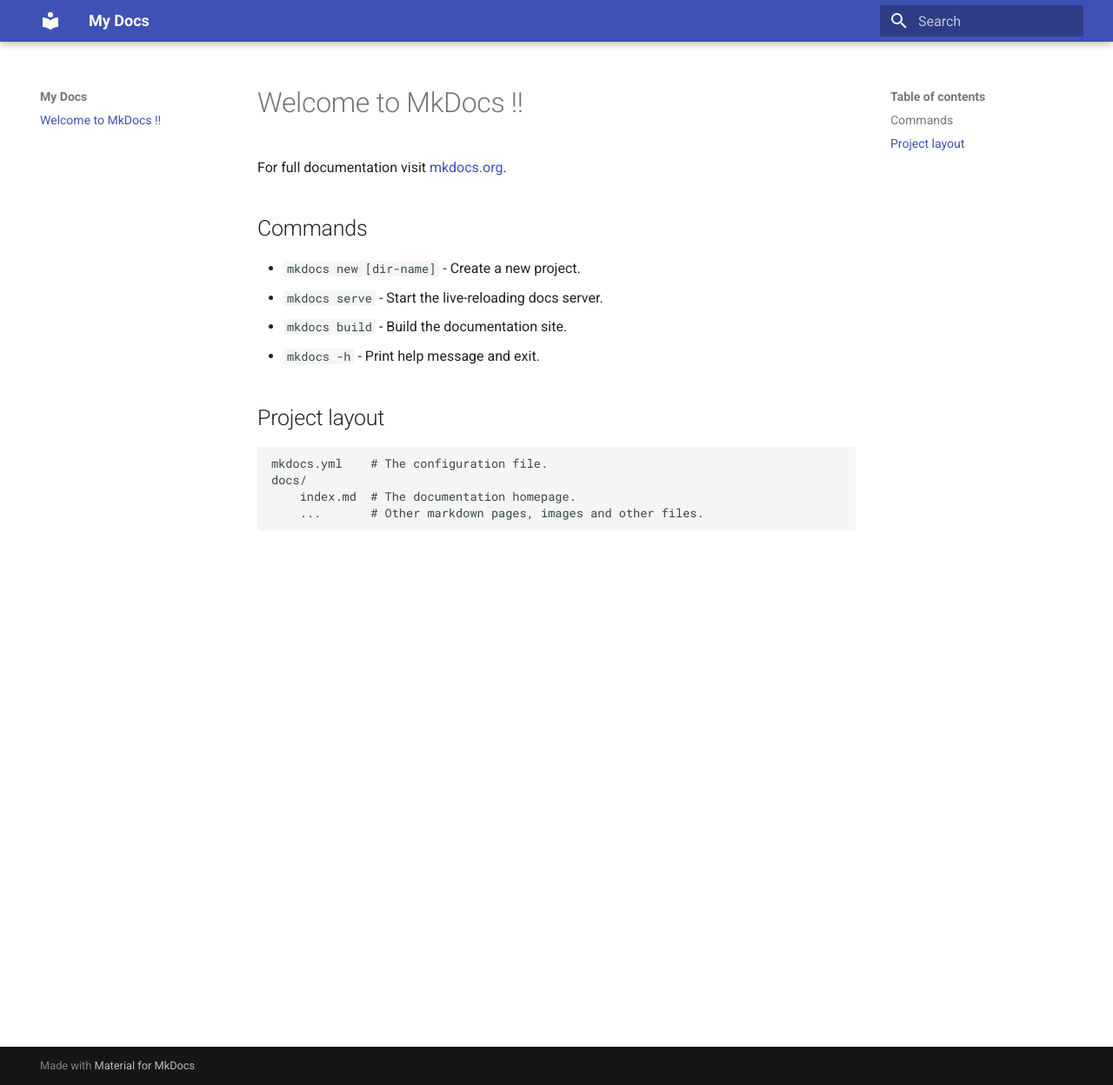
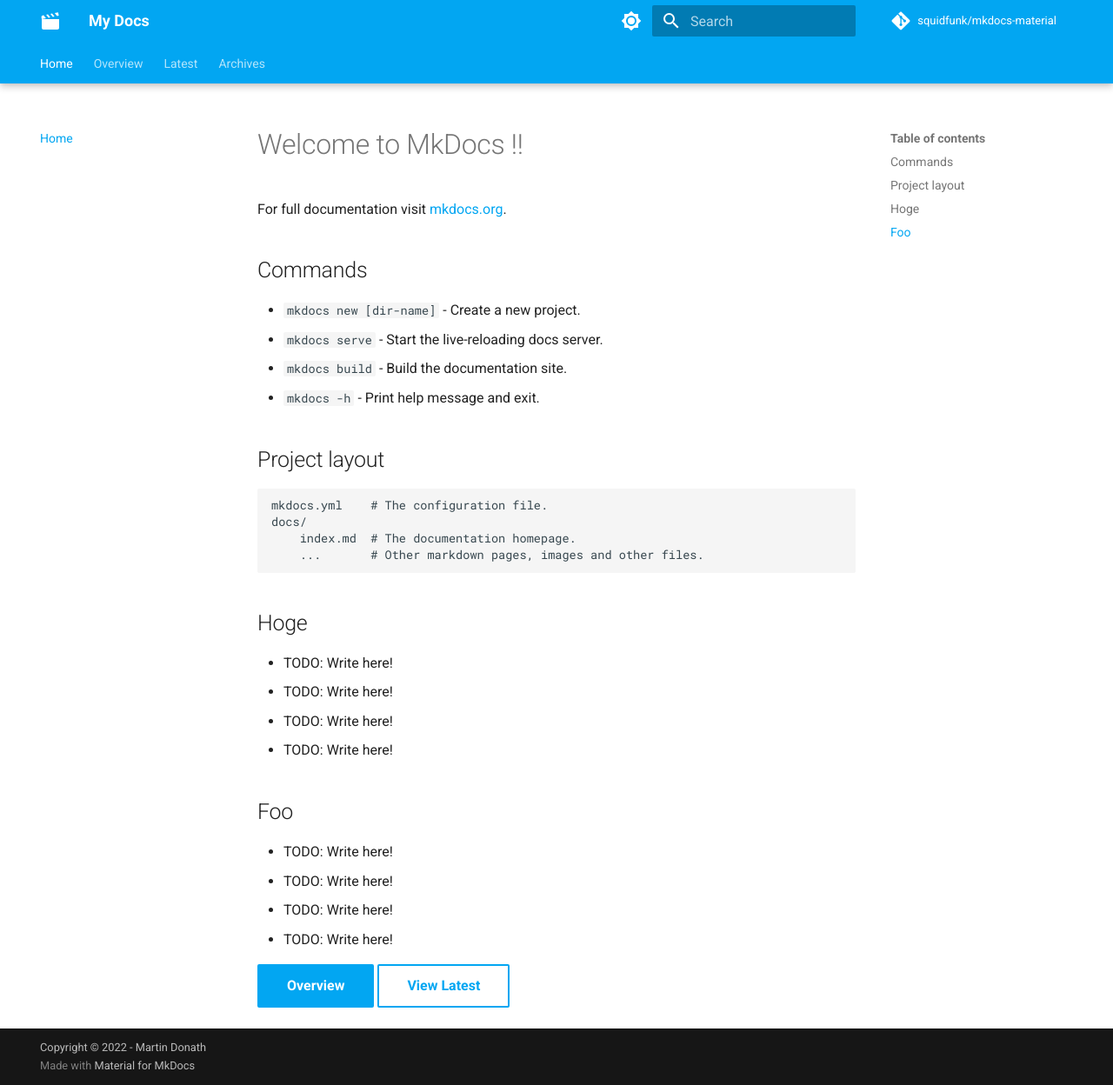
Before and after one commit to KATO-Hiro/mkdocs-material-sandbox, an MkDocs documentation site: the page built from docs/index.md, in a window 1280 px wide and 1248 px high. Shown: the whole window at 87% size. Built offline with MkDocs 1.6.1 and Material for MkDocs 9.7.7, drawn with Linux system fonts in a browser that asks for light colours; comment, search, counter and statistics services are not loaded.

Commit message:
:sparkles: Add pages (#5)

```diff
--- a/docs/index.md
+++ b/docs/index.md
@@ -15,3 +15,20 @@
     docs/
         index.md  # The documentation homepage.
         ...       # Other markdown pages, images and other files.
+
+## Hoge
+
+* TODO: Write here!
+* TODO: Write here!
+* TODO: Write here!
+* TODO: Write here!
+
+## Foo
+
+* TODO: Write here!
+* TODO: Write here!
+* TODO: Write here!
+* TODO: Write here!
+
+[Overview](overview/overview){ .md-button .md-button--primary }
+[View Latest](details/latest){ .md-button .md-button--secondary }
--- /dev/null
+++ b/docs/stylesheets/extra.css
@@ -0,0 +1,3 @@
+.youtube {
+  color: #ff0000;
+}
--- a/mkdocs.yml
+++ b/mkdocs.yml
@@ -1,3 +1,86 @@
+# See:
+# https://github.com/squidfunk/mkdocs-material/blob/master/mkdocs.yml
+
+
+# Project information
 site_name: My Docs
+site_url: https://squidfunk.github.io/mkdocs-material/
+site_author: Martin Donath
+site_description: >-
+  Create a branded static site from a set of Markdown files to host the
+  documentation of your Open Source or commercial project
+
+
+# GitHub Repository
+repo_name: squidfunk/mkdocs-material
+repo_url: https://github.com/squidfunk/mkdocs-material
+
+
+# Copyright
+copyright: Copyright &copy; 2022 -  Martin Donath
+
+
+## Basic Configuration
 theme:
   name: material
+  features:
+    - navigation.instant
+    - navigation.sections
+    - navigation.tabs
+    - navigation.tabs.sticky
+    - navigation.top
+  palette:
+    - scheme: default
+      primary: light blue
+      accent: light blue
+      toggle:
+        icon: material/brightness-7
+        name: Switch to dark mode
+    - scheme: slate
+      primary: light blue
+      accent: light blue
+      toggle:
+        icon: material/brightness-4
+        name: Switch to light mode
+
+  icon:
+    logo: material/movie-open
+  favicon: images/favicon.png
+
+
+# Plugins
+plugins:
+  - search:
+      lang:
+      - ja
+      - en
+
+
+# Customization
+extra_css:
+  - stylesheets/extra.css
+
+
+# Extensions
+markdown_extensions:
+  - attr_list
+  - pymdownx.emoji:
+      emoji_index: !!python/name:materialx.emoji.twemoji
+      emoji_generator: !!python/name:materialx.emoji.to_svg
+  - tables
+
+# Page tree
+nav:
+  - Home: index.md
+  - Overview:
+    - overview/overview.md
+    - guest/guest_list.md
+    - license/index.md
+    - changelog.md
+    - contact.md
+    - contributing.md
+    - design.md
+  - Latest: details/latest.md
+  - Archives:
+    - 2022:
+      - details/archives/2022/52nd.md
```
Also changed, not shown: docs/changelog.md (added, +1 -0 lines), docs/contact.md (added, +1 -0 lines), docs/contributing.md (added, +1 -0 lines), docs/design.md (added, +1 -0 lines), docs/details/archives/2022/52nd.md (added, +1 -0 lines), docs/details/latest.md (added, +1 -0 lines), docs/guest/guest_list.md (added, +6 -0 lines), docs/license/index.md (added, +1 -0 lines), docs/overview/overview.md (added, +9 -0 lines).
